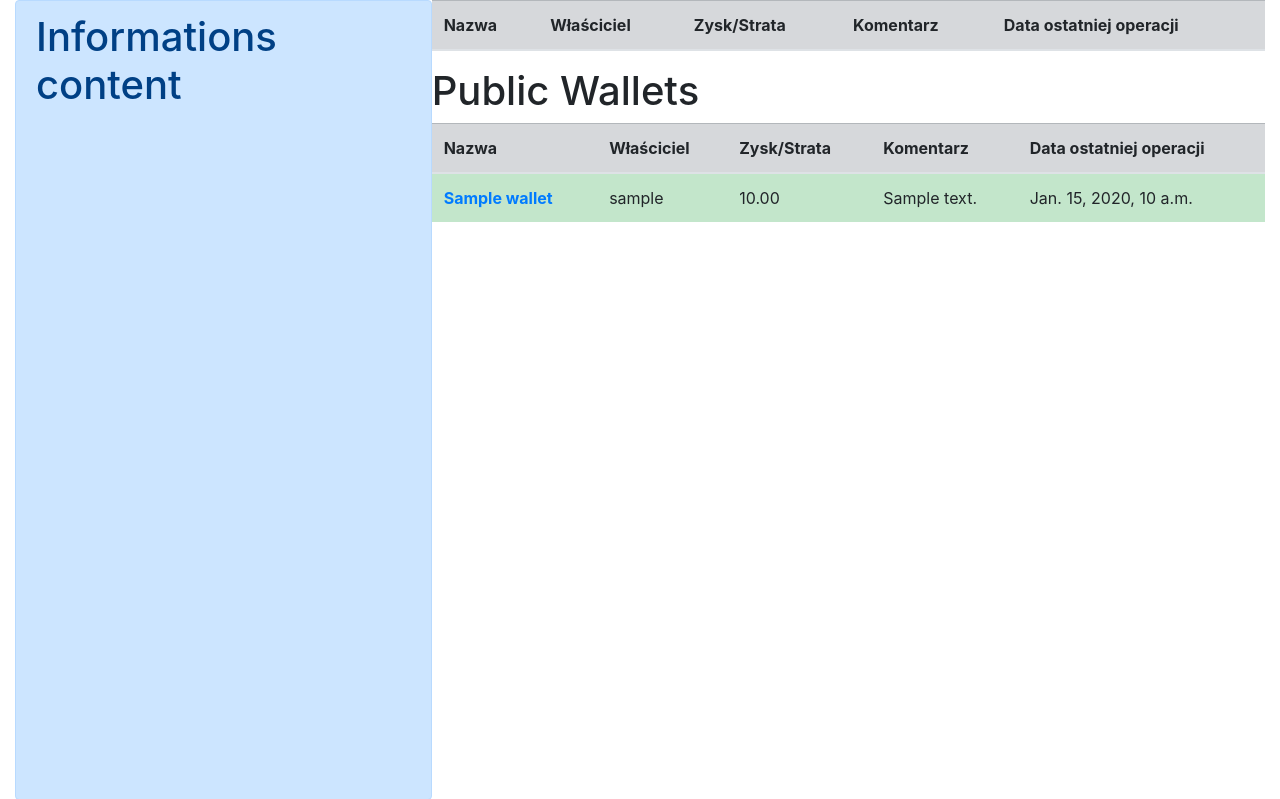
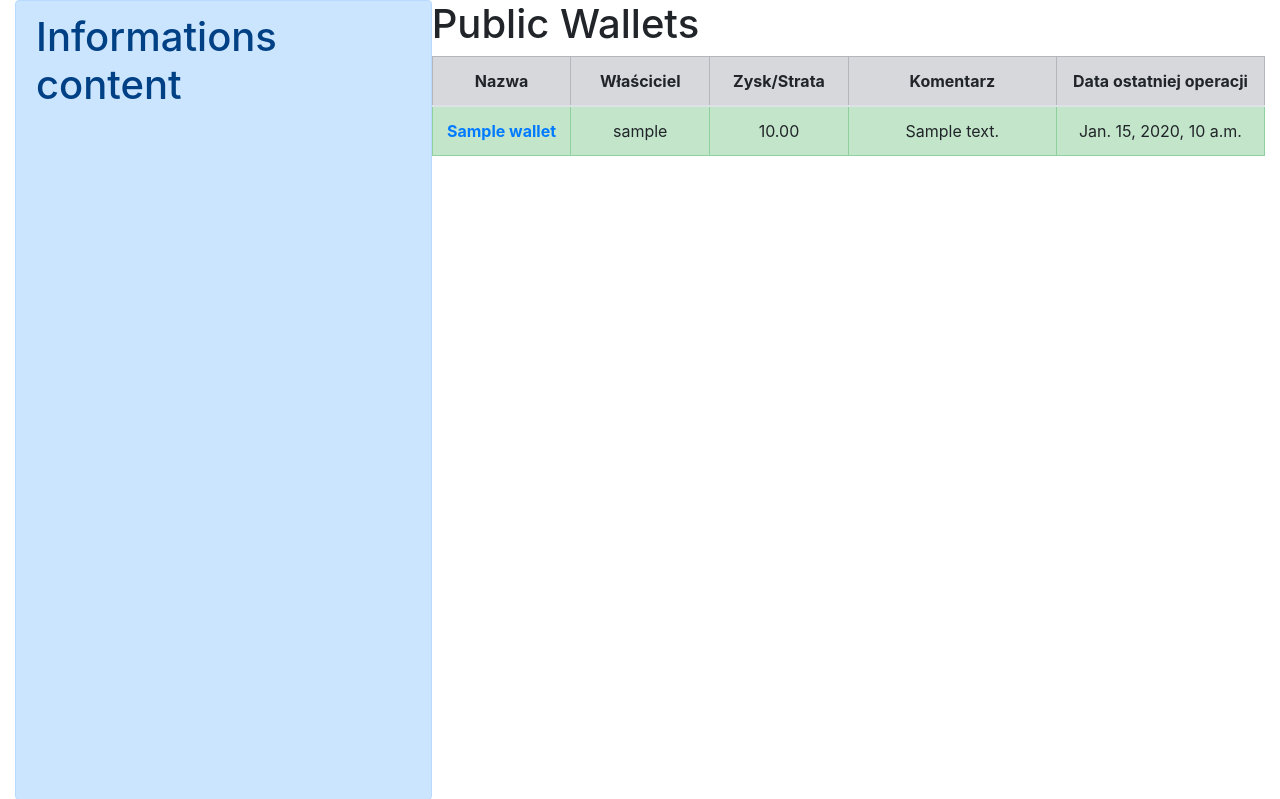
Before and after one commit to kazaname/StockGame, a Django app: page /wallets/ in a window 1280 px wide. Shown: the part 56-855 px from the top of the page. Run offline with Django 3.2, Linux system fonts and the light colour scheme; tables that the repository leaves empty hold one stand-in row (values such as "Sample post"); lists and menus that the app fills with data are empty; some libraries are stand-ins or nearby versions.

Commit message:
Changes in wallets_list.html file.

```diff
--- a/stock_wallet/templates/stock_wallet/wallets_list.html
+++ b/stock_wallet/templates/stock_wallet/wallets_list.html
@@ -8,27 +8,26 @@
 {% block bottomcontent %}
 
 {% if private_wallets.count == 1 %}
-    <div class="alert alert-primary" role="alert">
-        <h1 >My Wallet</h1>
+    <div>
+        <h1>My Wallet</h1>
     </div>
-    <h1 >My Wallet</h1> Dodać przycisk stwórz portfel
+        <h1>My Wallet</h1> Dodać przycisk stwórz portfel
 {% elif private_wallets.count > 1 %}
-    <div class="content alert-primary" role="alert">
-        <div class="row">
-            <h1 class="col ml-2" >My Wallets</h1>
-        </div>
+    <div>
+        <h1>My Wallets</h1>
     </div>
      Dodać przycisk stwórz portfel
 {% endif %}
 
-    <table class="table">
+{% if private_wallets.count > 0 %}
+    <table class="table table-bordered">
         <thead class="table-secondary">
             <tr>
-                <th scope="col">Nazwa</th>
-                <th scope="col">Właściciel</th>
-                <th scope="col">Zysk/Strata</th>
-                <th scope="col">Komentarz</th>
-                <th scope="col">Data ostatniej operacji</th>
+                <th class="col-2 text-center">Nazwa</th>
+                <th class="col-2 text-center">Właściciel</th>
+                <th class="col-2 text-center">Zysk/Strata</th>
+                <th class="col-3 text-center">Komentarz</th>
+                <th class="col-3 text-center">Data ostatniej operacji</th>
             </tr>
         </thead>
         <tbody>
@@ -38,27 +37,28 @@
                 {% elif wallet.total_profit <= 0 %}
                     <tr class="table-danger">
                 {% endif %}
-                    <th scope="row"><a href="{% url 'stock_wallet:wallet_detail' slug=wallet.slug %}">{{ wallet.name }}</a></th>
-                    <td>{{ wallet.user }}</td>
-                    <td>{{ wallet.total_profit|floatformat:2 }}</td>
-                    <td>{{ wallet.comment }}</td>
-                    <td>{{ wallet.created_at }}</td>
+                    <th scope="row" class="text-center"><a href="{% url 'stock_wallet:wallet_detail' slug=wallet.slug %}">{{ wallet.name }}</a></th>
+                    <td class="text-center">{{ wallet.user }}</td>
+                    <td class="text-center">{{ wallet.total_profit|floatformat:2 }}</td>
+                    <td class="text-center">{{ wallet.comment }}</td>
+                    <td class="text-center">{{ wallet.created_at }}</td>
                 </tr>
     <!--            <li><a href="{% url 'stock_wallet:wallet_detail' slug=wallet.slug %}">{{ wallet.name }}</a> {{wallet.id}}</li>-->
             {% endfor %}
         </tbody>
     </table>
+{% endif %}
 
 {% if object_list.count >= 1 %}
     <h1>Public Wallets</h1>
-    <table class="table">
+    <table class="table table-bordered">
         <thead class="table-secondary">
-            <tr>
-                <th scope="col">Nazwa</th>
-                <th scope="col">Właściciel</th>
-                <th scope="col">Zysk/Strata</th>
-                <th scope="col">Komentarz</th>
-                <th scope="col">Data ostatniej operacji</th>
+            <tr >
+                <th class="col-2 text-center">Nazwa</th>
+                <th class="col-2 text-center">Właściciel</th>
+                <th class="col-2 text-center">Zysk/Strata</th>
+                <th class="col-3 text-center">Komentarz</th>
+                <th class="col-3 text-center">Data ostatniej operacji</th>
             </tr>
         </thead>
         <tbody>
@@ -68,11 +68,11 @@
                 {% elif obj.total_profit <= 0 %}
                     <tr class="table-danger">
                 {% endif %}
-                        <th scope="row"><a href="{% url 'stock_wallet:wallet_detail' slug=obj.slug %}">{{ obj.name }}</a></th>
-                        <td>{{ obj.user }}</td>
-                        <td>{{ obj.total_profit|floatformat:2 }}</td>
-                        <td>{{ obj.comment }}</td>
-                        <td>{{ obj.created_at }}</td>
+                        <th scope="row"  class="text-center"><a href="{% url 'stock_wallet:wallet_detail' slug=obj.slug %}">{{ obj.name }}</a></th>
+                        <td  class="text-center">{{ obj.user }}</td>
+                        <td  class="text-center">{{ obj.total_profit|floatformat:2 }}</td>
+                        <td  class="text-center">{{ obj.comment }}</td>
+                        <td  class="text-center">{{ obj.created_at }}</td>
                     </tr>
             {% endfor %}
         </tbody>
```
